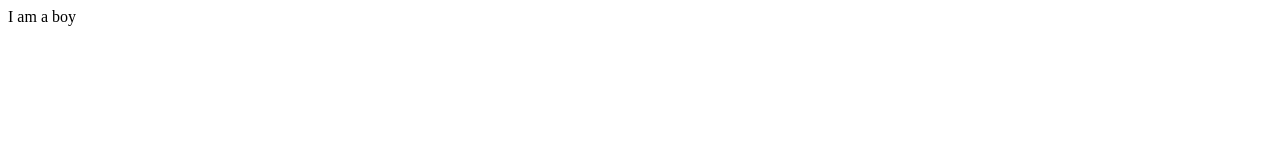
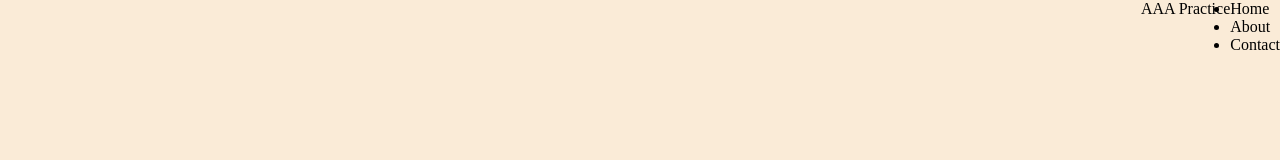
Before and after one commit to AhmedAfzal2089/AAA-practice, a plain HTML site: page index.html in a window 1280 px wide. Drawn offline with Linux system fonts and the light colour scheme.

Commit message:
Update index.html

```diff
--- a/index.html
+++ b/index.html
@@ -4,8 +4,32 @@
     <meta charset="UTF-8">
     <meta name="viewport" content="width=device-width, initial-scale=1.0">
     <title>Document</title>
+    <style>
+        *{
+            padding: 0;
+            margin: 0;
+        }
+        nav{
+            display: flex;
+            justify-content: flex-end;
+        }
+        ul{
+            gap: 5px;
+        }
+        body{
+            background-color: antiquewhite;
+        }
+
+    </style>
 </head>
 <body>
-    I am  a boy
+    <nav>
+        <div class="logo">AAA Practice</div>
+        <ul>
+            <li>Home </li>
+            <li>About </li>
+            <li>Contact </li>
+        </ul>
+    </nav>
 </body>
 </html>
```
